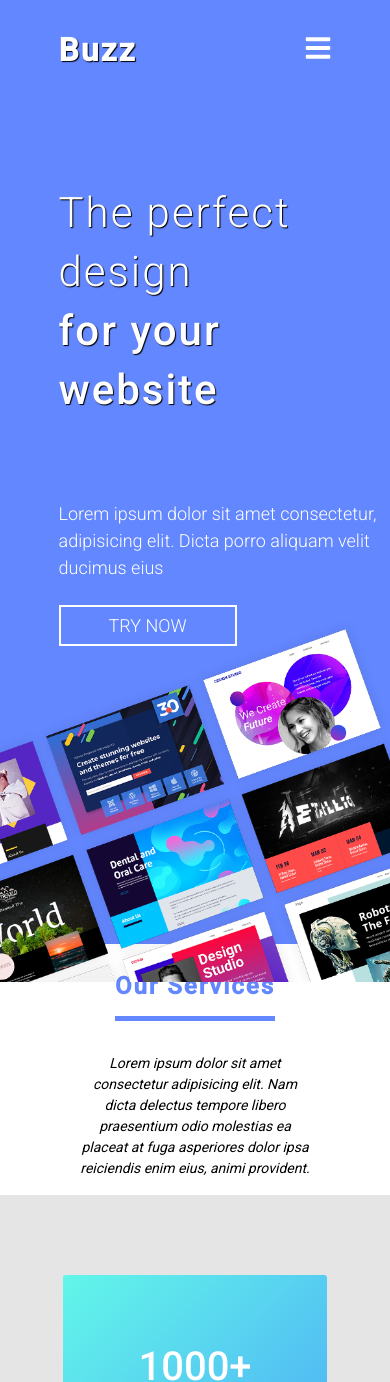
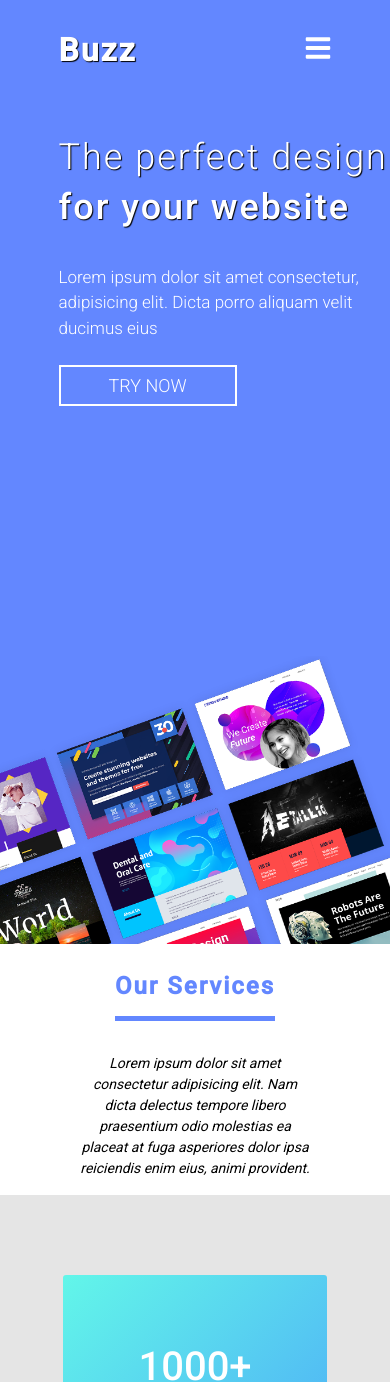
Before and after one commit to bbrownsell/react-buzz-webpage, a React (Create React App) app: page / in a window 390 px wide. Shown: the top 1382 px of the page. Built offline with nearby package versions, Linux system fonts and the light colour scheme.

Commit message:
Add files via upload

```diff
--- a/src/Components/Hero/Hero.css
+++ b/src/Components/Hero/Hero.css
@@ -14,8 +14,10 @@
     object-fit: cover;
     position: absolute;
     right: 0;
-    top: 22.2vh;
-    z-index: 1;
+    /* top: 22.2vh; */
+    /* top: 208px; */
+    bottom: 0;
+    z-index: -1;
 }
 
 .hero-text-container {
@@ -28,7 +30,7 @@
     color: #fff;
     letter-spacing: 2px;
     text-shadow: 1px 1px 1px #000;
-    font-size: clamp(1.75rem, 3.25vw, 3.5rem);
+    font-size: clamp(1.5rem, 3.25vw, 3.5rem);
 }
 
 .first-heading {
@@ -45,7 +47,7 @@
 
 .hero-text {
     color: #fff;
-    font-size: clamp(18px, 3.5vw, 26px);
+    font-size: clamp(17px, 3.5vw, 26px);
     font-weight: 300;
     margin-top: 5rem;
     max-width: 350px;
@@ -78,13 +80,21 @@
     .hero-image {
         width: 46rem;
         height: 36rem;
-        top: 38.5vh;
     }
 }
 
 @media screen and (max-width: 992px) {
     .hero-heading {
-        line-height: 1.4
+        line-height: 1.4;
+    }
+
+    .hero-image {
+        width: 44rem;
+        height: 30rem;
+    }
+
+    .hero-text-container {
+        padding-top: 2rem;
     }
 }
 
@@ -92,7 +102,6 @@
     .hero-image {
         width: 32rem;
         height: 24rem;
-        top: 59vh;
     }
 
     .hero-heading {
@@ -108,11 +117,33 @@
     }
 }
 
+@media screen and (max-width: 400px) {
+    .hero-image {
+        width: 32rem;
+        height: 18rem;
+        z-index: -1;
+    }
+
+    .hero-text-container {
+        padding-top: 2rem;;
+    }
+
+    .hero-text {
+        margin-top: 2rem;
+    }
+}
+
 
 @media screen and (max-width: 292px) {
+    .hero-text-container {
+        padding-top: 0.25rem;;
+    }
     .hero-image {
         width: 32rem;
-        height: 16rem;
-        top: 72.7vh;
+        height: 18rem;
+    }
+
+    .hero-text {
+        font-size: 15px;
     }
 }
```
Also changed, not shown: src/Components/Hero/Hero.js (line endings or trailing spaces).
